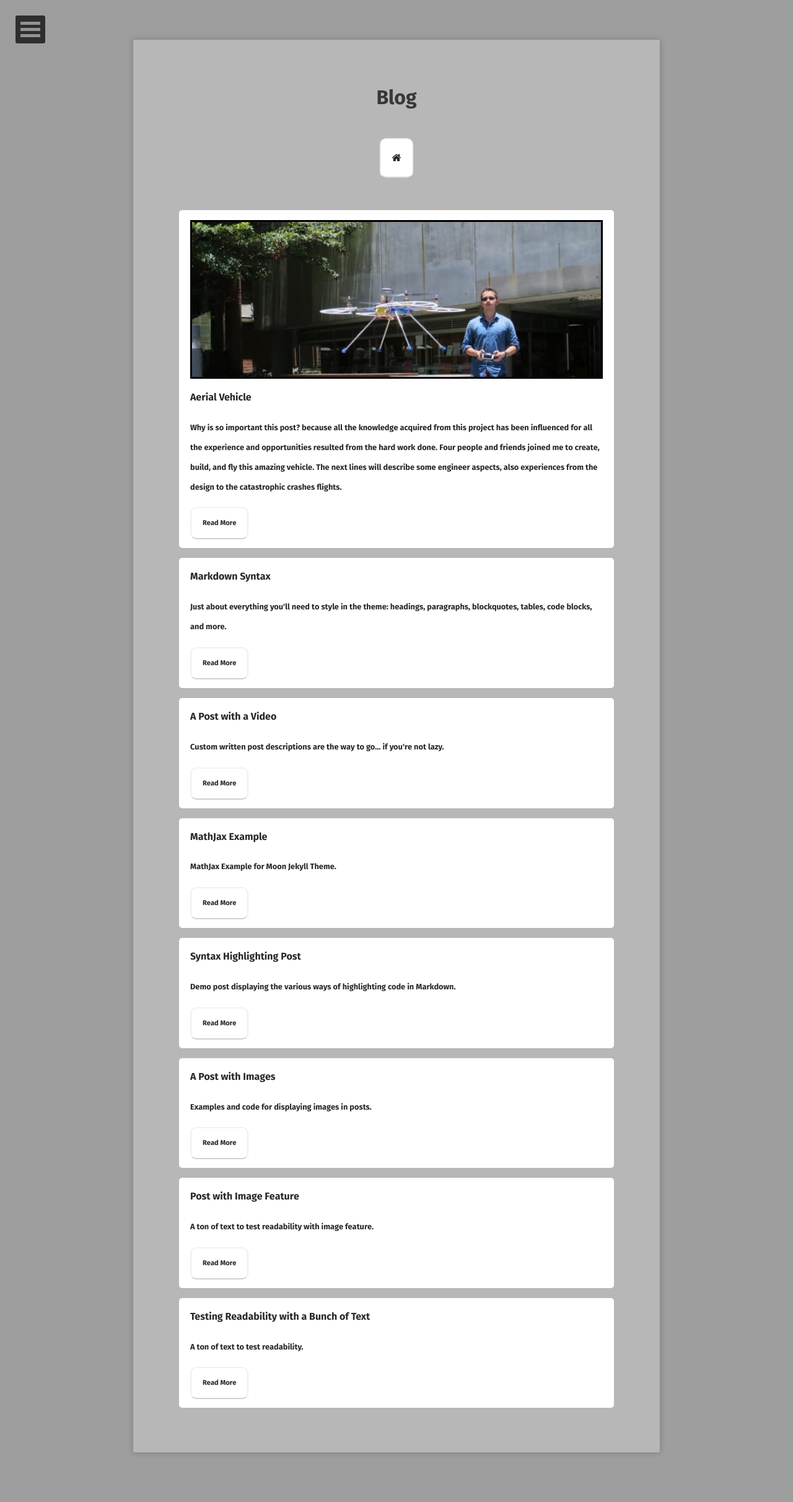
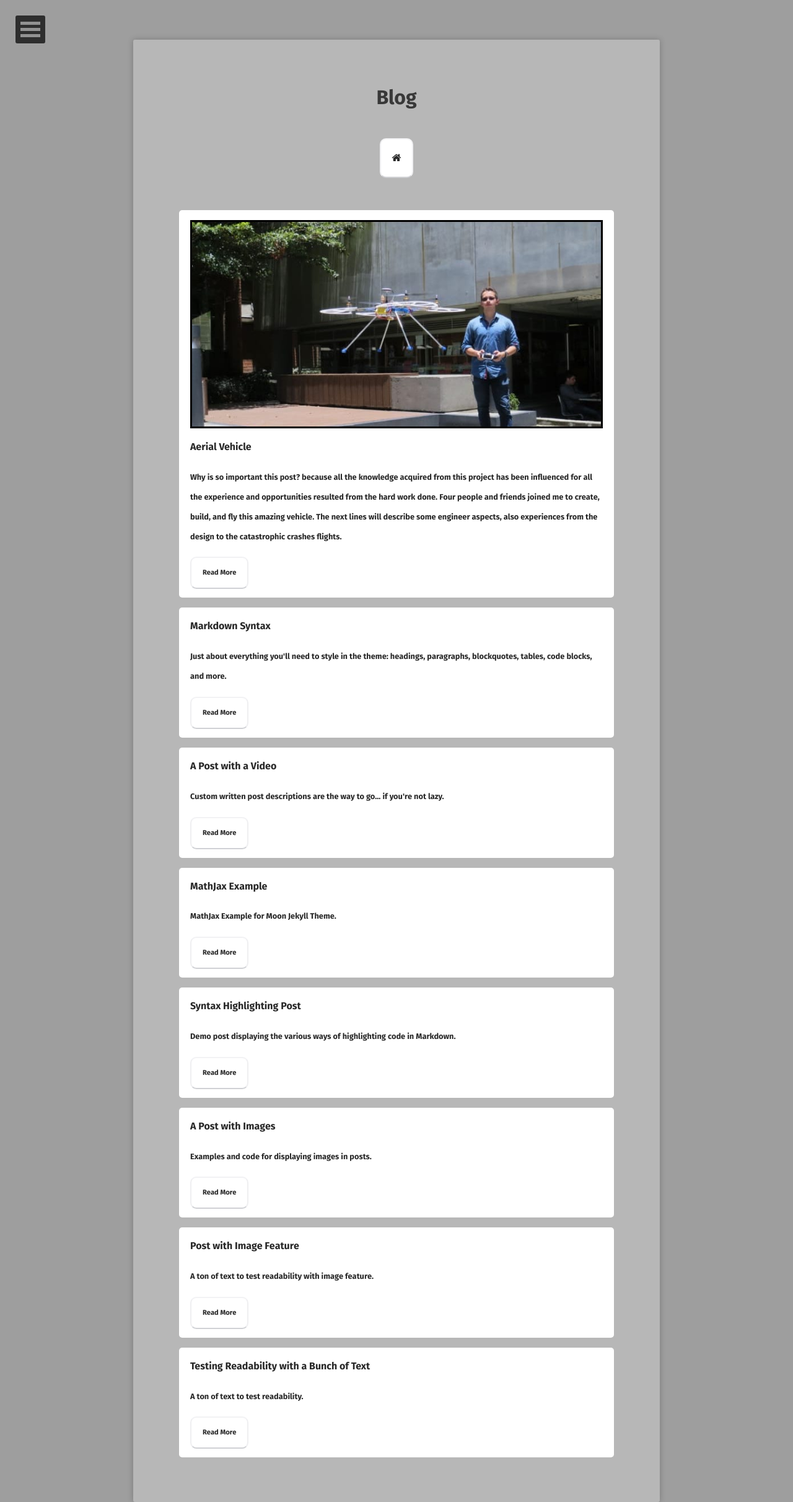
Before and after one commit to dfalveargOT/dfalveargOT.github.io, a Jekyll site: the page built from posts/index.md, in a window 1280 px wide. Shown: the whole page at 62% size. Built offline with Jekyll 4.4.1, drawn with Linux system fonts in a browser that asks for light colours; some web fonts are replaced; before the commit the page ends 2343 px from its top, so only the background shows below that.

Commit message:
Update elements.scss

```diff
--- a/_sass/elements.scss
+++ b/_sass/elements.scss
@@ -137,8 +137,8 @@ img {
 .img_posts {
     border: 3px solid black;
     max-width: 100%;
-    min-height: 16rem;
-	height: auto;
+    min-height: 21rem;
+    height: auto;
     width: auto;
     display: block;
     padding: 15px;
```
